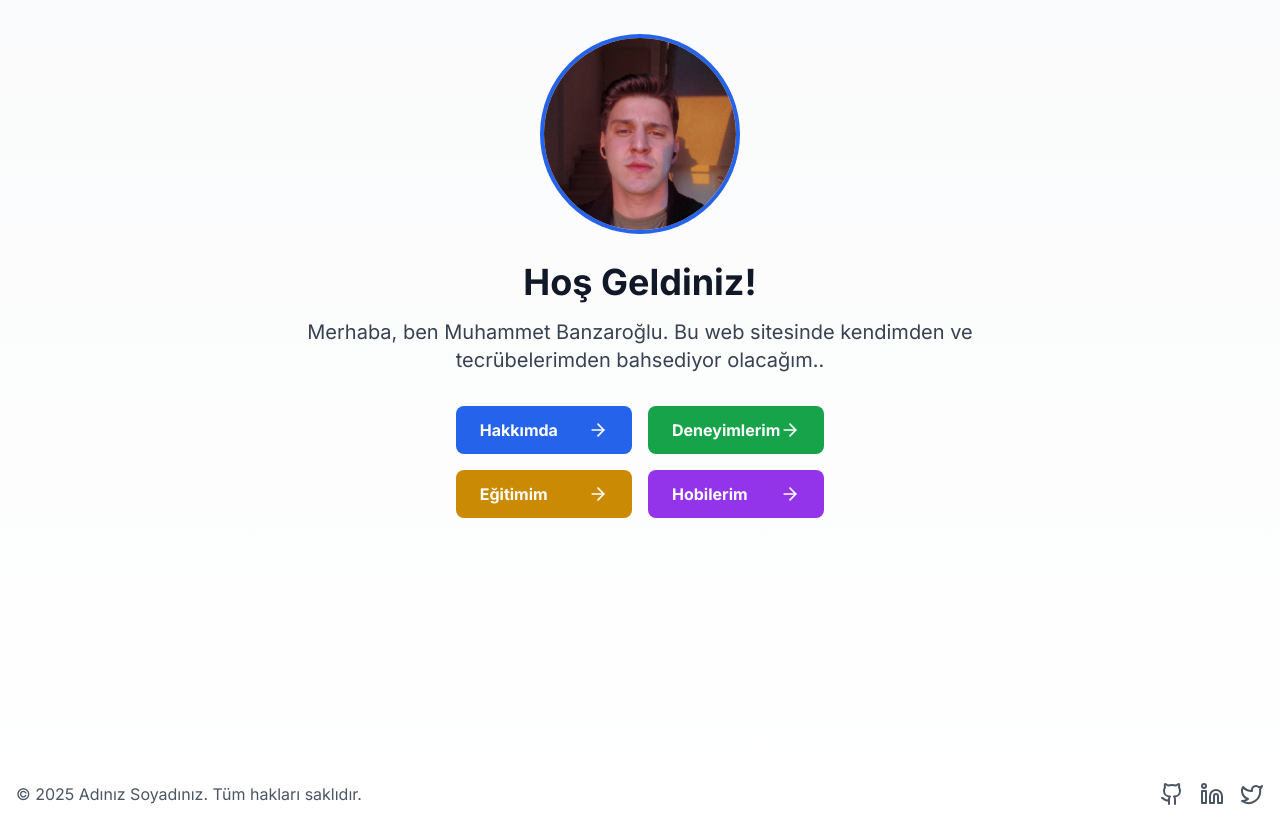
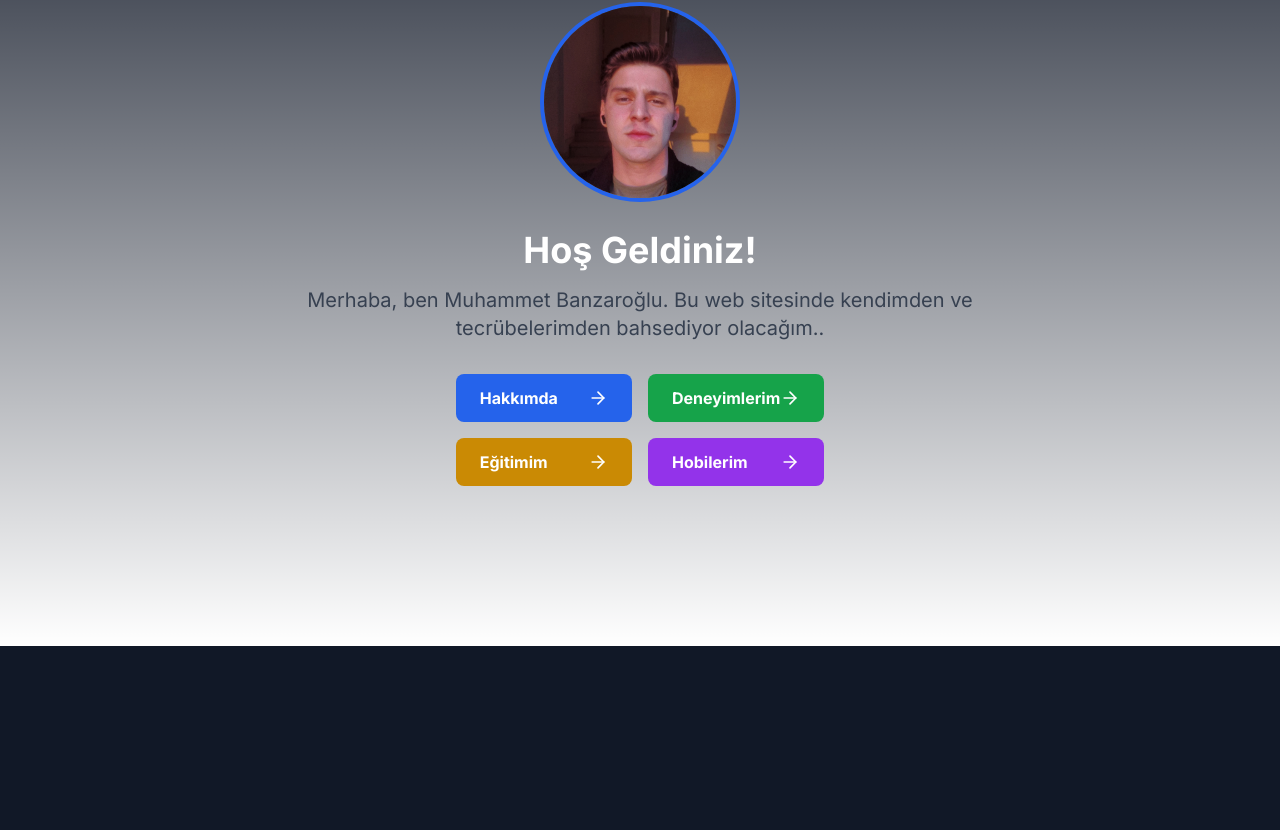
Before and after one commit to Mbanzaroglu/my-app, a Next.js app: page / in a window 1280 px wide. Shown: the part 218-1048 px from the top of the page. After the commit the page ends 864 px from the top, so only its background shows below. Built offline with nearby package versions, Linux system fonts and the light colour scheme.

Commit message:
layout page is designed with the proper strcutre

```diff
--- a/app/layout.tsx
+++ b/app/layout.tsx
@@ -1,27 +1,14 @@
-import type { Metadata } from "next";
-import { Geist, Geist_Mono } from "next/font/google";
 import "./globals.css"
 import { Inter } from "next/font/google"
 import Navbar from "./components/navbar"
-import Footer from "./components/footer"
 import type React from "react"
 
-const inter = Inter({ subsets: ["latin"] });
+const inter = Inter({ subsets: ["latin"] })
 
-const geistSans = Geist({
-  variable: "--font-geist-sans",
-  subsets: ["latin"],
-});
-
-const geistMono = Geist_Mono({
-  variable: "--font-geist-mono",
-  subsets: ["latin"],
-});
-
-export const metadata: Metadata = {
-  title: "Create Next App",
-  description: "Generated by create next app",
-};
+export const metadata = {
+  title: "Muhammet Banzaroğlu - Kişisel Web Sitesi",
+  description: "Yazılım geliştirici ve tasarımcı Muhammet Banzaroğlu'nun kişisel web sitesi",
+}
 
 export default function RootLayout({
   children,
@@ -30,10 +17,9 @@ export default function RootLayout({
 }) {
   return (
     <html lang="tr" className="scroll-smooth">
-      <body className={`${inter.className} bg-gray-50 text-gray-900 dark:bg-gray-900 dark:text-gray-100`}>
+      <body className={`${inter.className} bg-gray-900 text-white`}>
         <Navbar />
-        <main className="container mx-auto px-4 py-8">{children}</main>
-        <Footer />
+        {children}
       </body>
     </html>
   )
```
